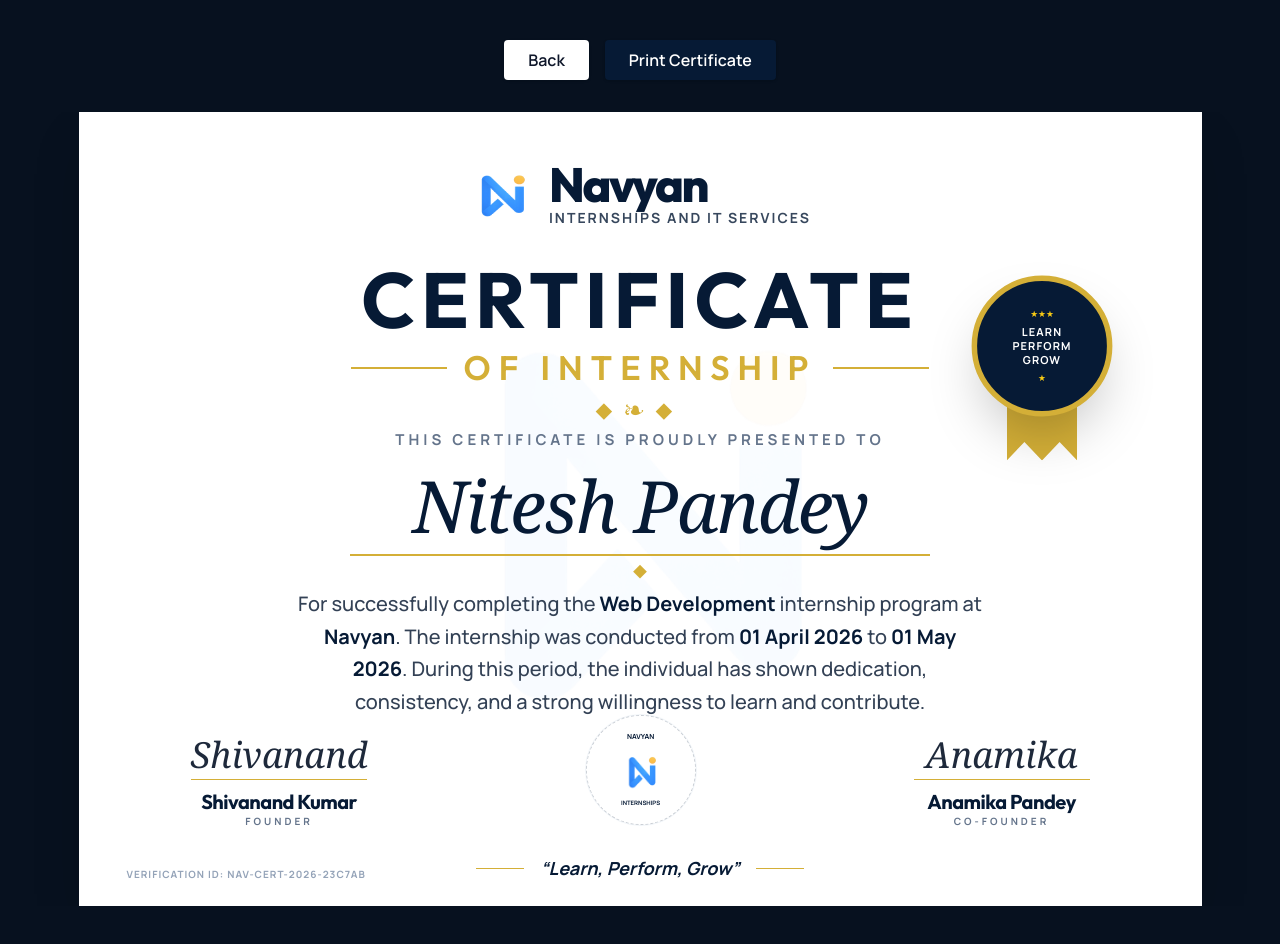
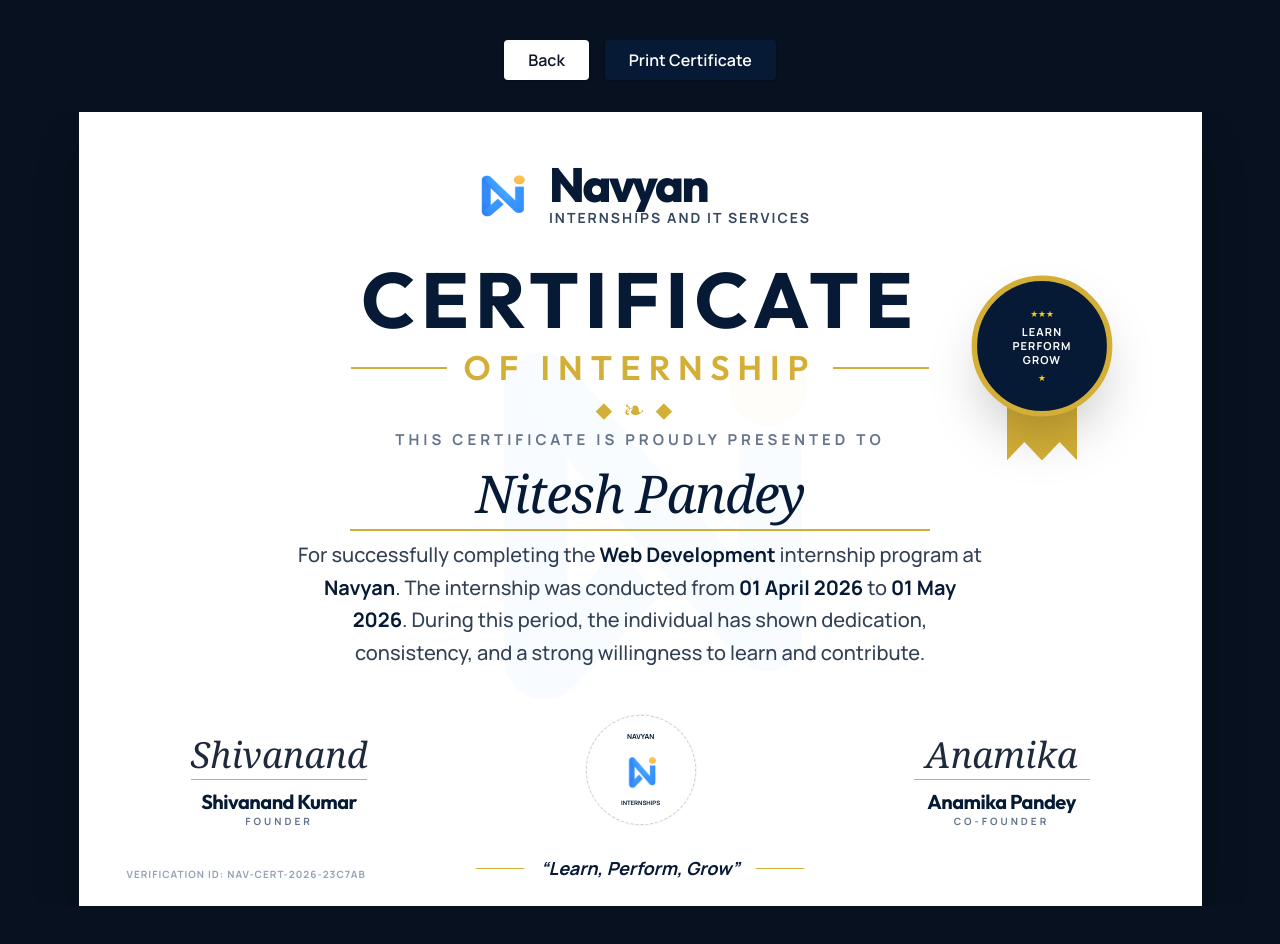
Before and after one commit to shivanand91/navyan, a React (Vite) app in the folder client/: page /documents/certificate/1 in a window 1280 px wide. Built offline with nearby package versions, Linux system fonts and the light colour scheme; no server answers.

Commit message:
offer letter and certificate designs

```diff
--- a/client/src/pages/documents/CertificatePreview.jsx
+++ b/client/src/pages/documents/CertificatePreview.jsx
@@ -67,9 +67,8 @@ export default function CertificatePreview() {
             {/* Proudly Presented To */}
             <div className="text-center mt-2">
               <p className="text-[15px] tracking-[4px] text-slate-500 font-bold uppercase">This Certificate is Proudly Presented To</p>
-              <h3 className="mt-2 text-[72px] font-serif text-[#061a35] italic leading-tight">{certificate.studentName}</h3>
+              <h3 className="mt-2 text-[52px] font-serif text-[#061a35] italic leading-tight">{certificate.studentName}</h3>
               <div className="h-[2.5px] w-[580px] bg-[#d4af37] mx-auto mt-1" />
-              <div className="text-[#d4af37] mt-1 text-xl leading-none">⬥</div>
             </div>
 
             {/* Description */}
```
